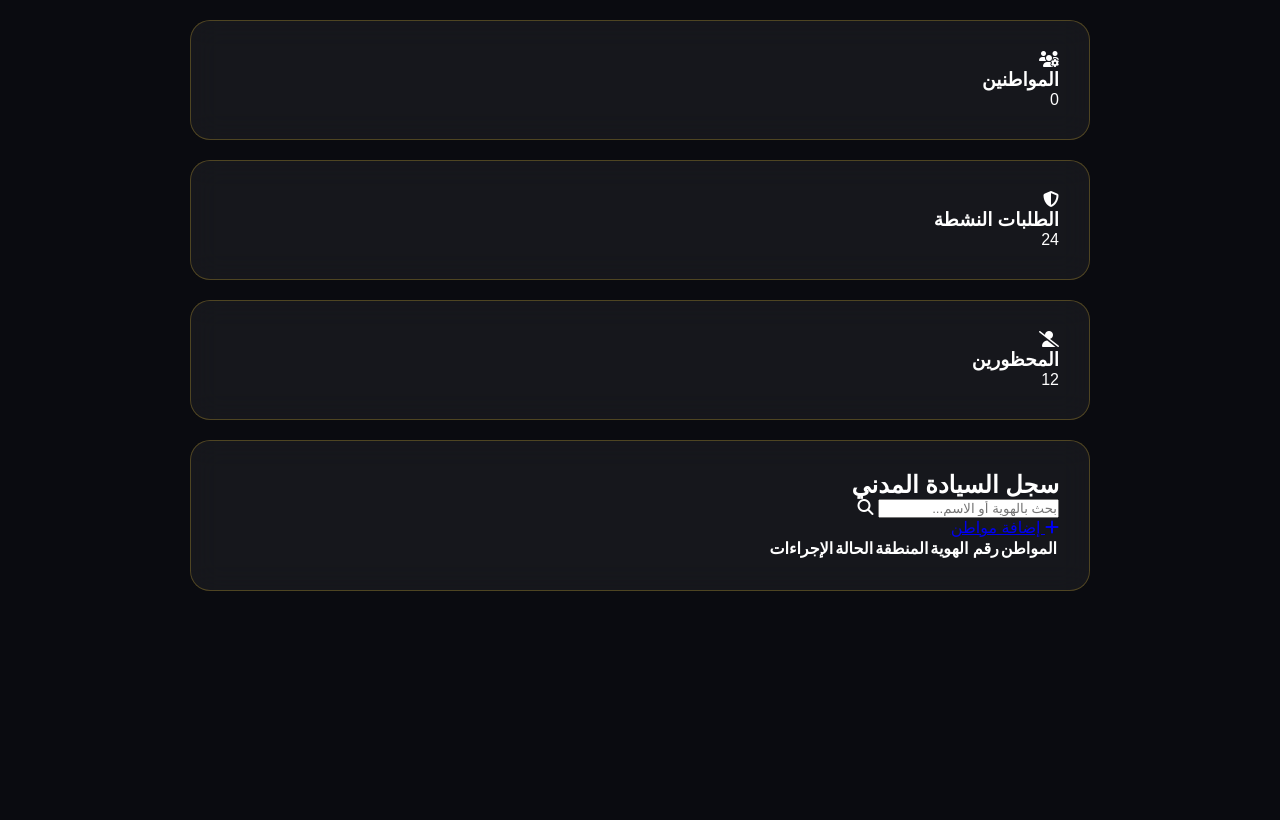
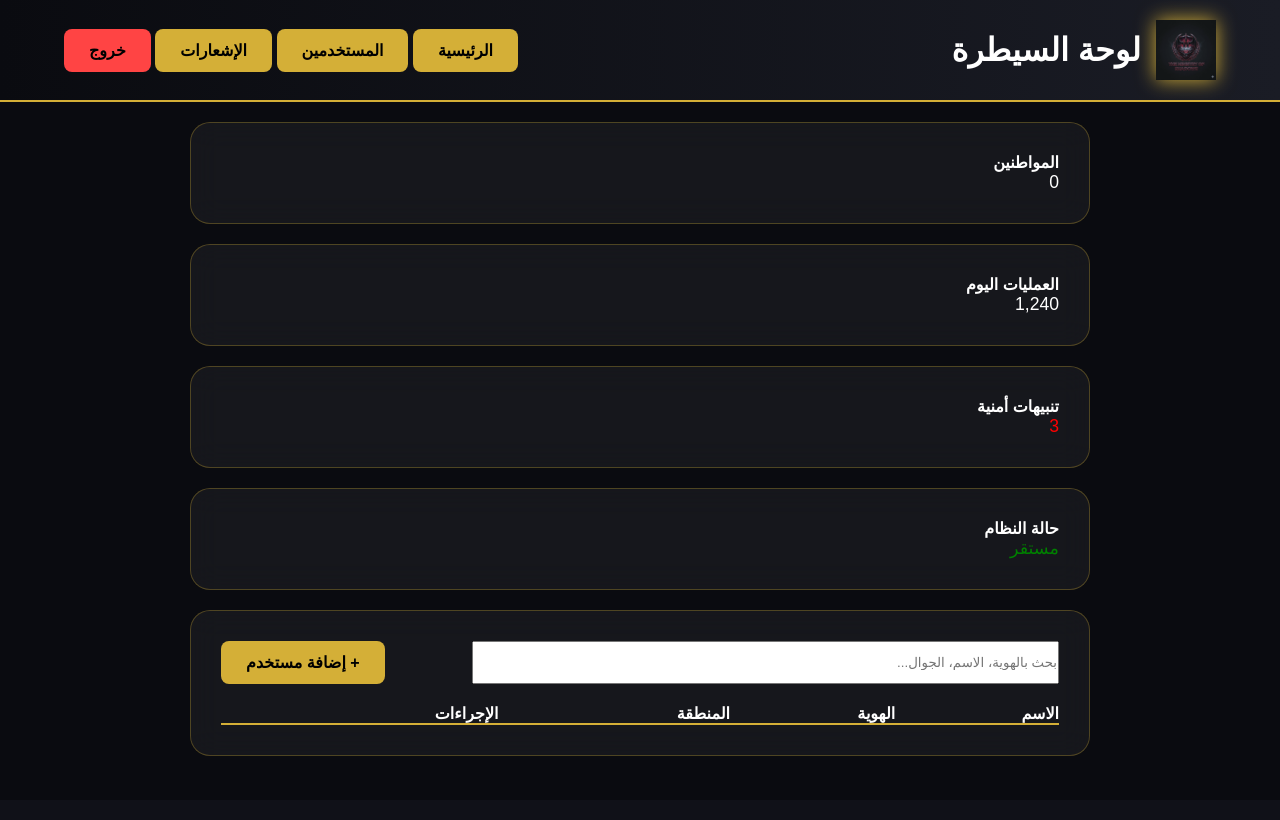
Before and after one commit to sosaskze143/Shadow-Ministry, a Flask app: page /admin/dashboard in a window 1280 px wide. After the commit the page ends 756 px from the top, so only its background shows below. Run offline with Flask 3, Linux system fonts and the light colour scheme; the visitor is signed in with stand-in values (Sample User, id 1); data that the repository does not hold is empty; some libraries are stand-ins or nearby versions.

Commit message:
Revise admin dashboard layout and content

```diff
--- a/templates/admin_dashboard.html
+++ b/templates/admin_dashboard.html
@@ -1,74 +1,64 @@
 <!DOCTYPE html>
 <html lang="ar" dir="rtl">
 <head>
-    <meta charset="UTF-8">
-    <title>لوحة التحكم السيادية | الإدارة المركزية</title>
-    <link rel="stylesheet" href="{{ url_for('static', filename='css/style.css') }}">
-    <script src="https://kit.fontawesome.com/a076d05399.js" crossorigin="anonymous"></script>
-    <link rel="manifest" href="{{ url_for('manifest') }}">
-<meta name="theme-color" content="#d4af37">
+    <link rel="stylesheet" href="/static/css/style.css">
+    <title>الإدارة السيادية | وزارة الظلال</title>
 </head>
-<body class="admin-layout">
-    <div class="dashboard-container">
-        <div class="stats-row">
-            <div class="stat-card glass-card">
-                <i class="fas fa-users-cog"></i>
-                <div class="stat-txt"><h3>المواطنين</h3><p>{{ users|length }}</p></div>
-            </div>
-            <div class="stat-card glass-card gold-border">
-                <i class="fas fa-shield-alt"></i>
-                <div class="stat-txt"><h3>الطلبات النشطة</h3><p>24</p></div>
-            </div>
-            <div class="stat-card glass-card red-border">
-                <i class="fas fa-user-slash"></i>
-                <div class="stat-txt"><h3>المحظورين</h3><p>12</p></div>
-            </div>
+<body>
+    <header class="shadow-header">
+        <div class="logo-section">
+            <img src="/static/images/logo.png">
+            <h1>لوحة السيطرة</h1>
+        </div>
+        <nav>
+            <a href="/admin/dashboard" class="btn-gold">الرئيسية</a>
+            <a href="/admin/users" class="btn-gold">المستخدمين</a>
+            <a href="/admin/notifications" class="btn-gold">الإشعارات</a>
+            <a href="/logout" class="btn-gold" style="background:#ff4444">خروج</a>
+        </nav>
+    </header>
+
+    <main class="container">
+        <div class="grid-4">
+            <div class="glass-card"><h4>المواطنين</h4><p class="value">{{ users|length }}</p></div>
+            <div class="glass-card"><h4>العمليات اليوم</h4><p class="value">1,240</p></div>
+            <div class="glass-card"><h4>تنبيهات أمنية</h4><p class="value" style="color:red">3</p></div>
+            <div class="glass-card"><h4>حالة النظام</h4><p class="value" style="color:green">مستقر</p></div>
         </div>
 
-        <div class="glass-card table-section">
-            <div class="table-tools">
-                <h2>سجل السيادة المدني</h2>
-                <div class="search-box">
-                    <input type="text" id="adminSearch" onkeyup="filterTable()" placeholder="بحث بالهوية أو الاسم...">
-                    <i class="fas fa-search"></i>
-                </div>
-                <a href="/admin/add_user" class="btn-add-gold"><i class="fas fa-plus"></i> إضافة مواطن</a>
+        <div class="glass-card mt-30">
+            <div style="display:flex; justify-content:space-between; margin-bottom:20px;">
+                <input type="text" id="searchBox" placeholder="بحث بالهوية، الاسم، الجوال..." style="width:70%">
+                <a href="/admin/add_user_page" class="btn-gold">+ إضافة مستخدم</a>
             </div>
 
-            <table class="sovereign-table">
-                <thead>
+            <table style="width:100%; text-align:right; border-collapse: collapse;">
+                <thead style="border-bottom: 2px solid var(--gold);">
                     <tr>
-                        <th>المواطن</th>
-                        <th>رقم الهوية</th>
+                        <th>الاسم</th>
+                        <th>الهوية</th>
                         <th>المنطقة</th>
-                        <th>الحالة</th>
                         <th>الإجراءات</th>
                     </tr>
                 </thead>
-                <tbody id="userRows">
+                <tbody>
                     {% for user in users %}
-                    <tr>
-                        <td class="user-meta">
-                            <img src="/static/faces/{{ user.id_num }}.jpg" onerror="this.src='/static/images/user_placeholder.png'">
-                            <span>{{ user.fname_ar }} {{ user.lname_ar }}</span>
-                        </td>
-                        <td><span class="id-tag">{{ user.id_num }}</span></td>
+                    <tr style="border-bottom: 1px solid rgba(255,255,255,0.1);">
+                        <td>{{ user.fname_ar }} {{ user.lname_ar }}</td>
+                        <td>{{ user.id_num }}</td>
                         <td>{{ user.region }}</td>
                         <td>
-                            <span class="status-pill {{ 'blocked' if user.is_blocked == '1' else 'active' }}">
-                                {{ 'محظور' if user.is_blocked == '1' else 'نشط' }}
-                            </span>
-                        </td>
-                        <td class="action-icons">
-                            <a href="/admin/edit_user/{{ user.id_num }}" title="تعديل"><i class="fas fa-edit"></i></a>
-                            <button onclick="deleteUser('{{ user.id_num }}')" class="btn-del"><i class="fas fa-trash"></i></button>
+                            <button class="btn-gold" style="padding:5px 10px;">تعديل</button>
+                            <button class="btn-gold" style="padding:5px 10px; background:{% if user.blocked %}#27ae60{% else %}#c0392b{% endif %};">
+                                {% if user.blocked %}إلغاء الحظر{% else %}حظر{% endif %}
+                            </button>
+                            <button class="btn-gold" style="padding:5px 10px; background:#2980b9;">إرسال البيانات</button>
                         </td>
                     </tr>
                     {% endfor %}
                 </tbody>
             </table>
         </div>
-    </div>
-    <script src="{{ url_for('static', filename='js/main.js') }}"></script>
+    </main>
 </body>
 </html>
```
